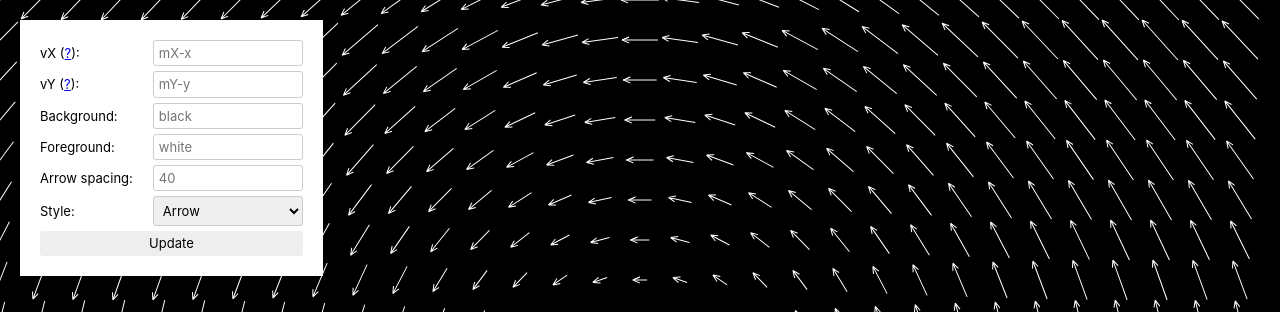
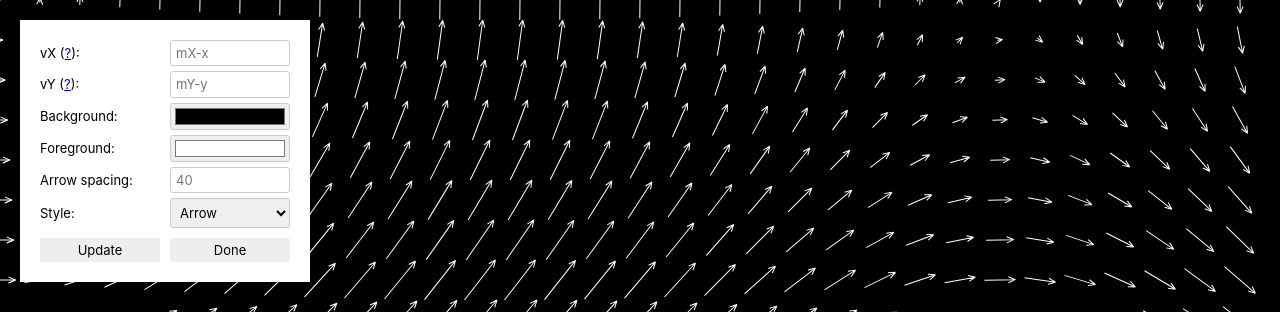
Before and after one commit to dylanpyle/vf, a website with bundled scripts: page src/static/index.html in a window 1280 px wide. Shown: the top 312 px of the page. Built offline with nearby package versions, Linux system fonts and the light colour scheme; animation ran at ten frames a second.

Commit message:
More controls

```diff
--- a/src/static/index.html
+++ b/src/static/index.html
@@ -26,12 +26,12 @@
 
       <label>
         <div class='label-text'>Background:</div>
-        <input type='text' placeholder='black' name='bg' />
+        <input type='color' name='bg' value='#000000' />
       </label>
 
       <label>
         <div class='label-text'>Foreground:</div>
-        <input type='text' placeholder='white' name='fg' />
+        <input type='color' name='fg' value='#ffffff' />
       </label>
 
       <label>
@@ -47,9 +47,10 @@
         </select>
       </label>
 
-      <input type='hidden' name='edit' value='true' />
-
-      <button type='submit'>Update</button>
+      <fieldset class='actions'>
+        <button name='edit' value='true' type='submit'>Update</button>
+        <button name='edit' value='false' type='submit' class='done-button'>Done</button>
+      </fieldset>
     </form>
 
     <canvas class='app-canvas'></canvas>
--- a/src/static/style.css
+++ b/src/static/style.css
@@ -31,15 +31,15 @@ body, input, select, button {
   display: none;
 }
 
-.config-form label {
+label {
   display: flex;
   justify-content: space-between;
   align-items: center;
   margin-bottom: 5px;
 }
 
-input, select {
-  width: 150px;
+input, select, button {
+  width: 120px;
 }
 
 input, select, button {
@@ -48,9 +48,12 @@ input, select, button {
   border: 1px solid #ccc;
 }
 
+input[type=color] {
+  padding: 0px 2px;
+}
+
 button {
   display: block;
-  width: 100%;
   background: #eee;
   border: none;
 }
@@ -58,3 +61,14 @@ button {
 .label-text {
   margin-right: 20px;
 }
+
+.actions {
+  margin: 10px -5px 0 -5px;
+  padding: 0;
+  border: none;
+  display: flex;
+}
+
+.actions button {
+  margin: 0 5px;
+}
```
Also changed, not shown: readme.md, 1 other file.
